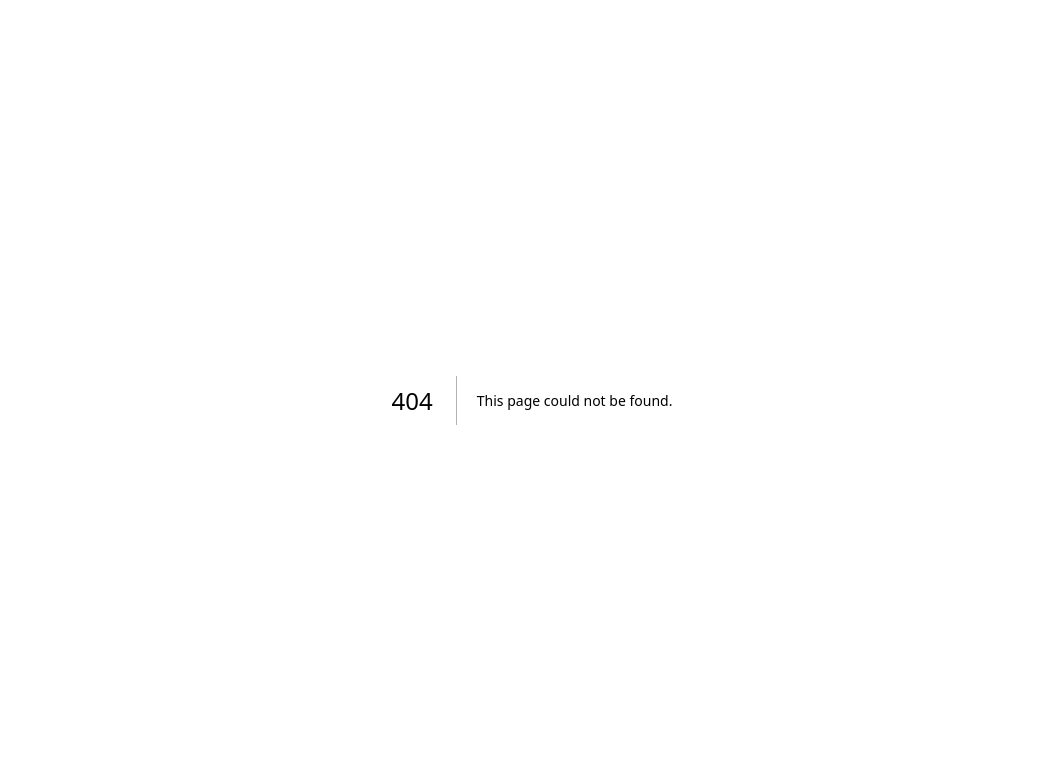
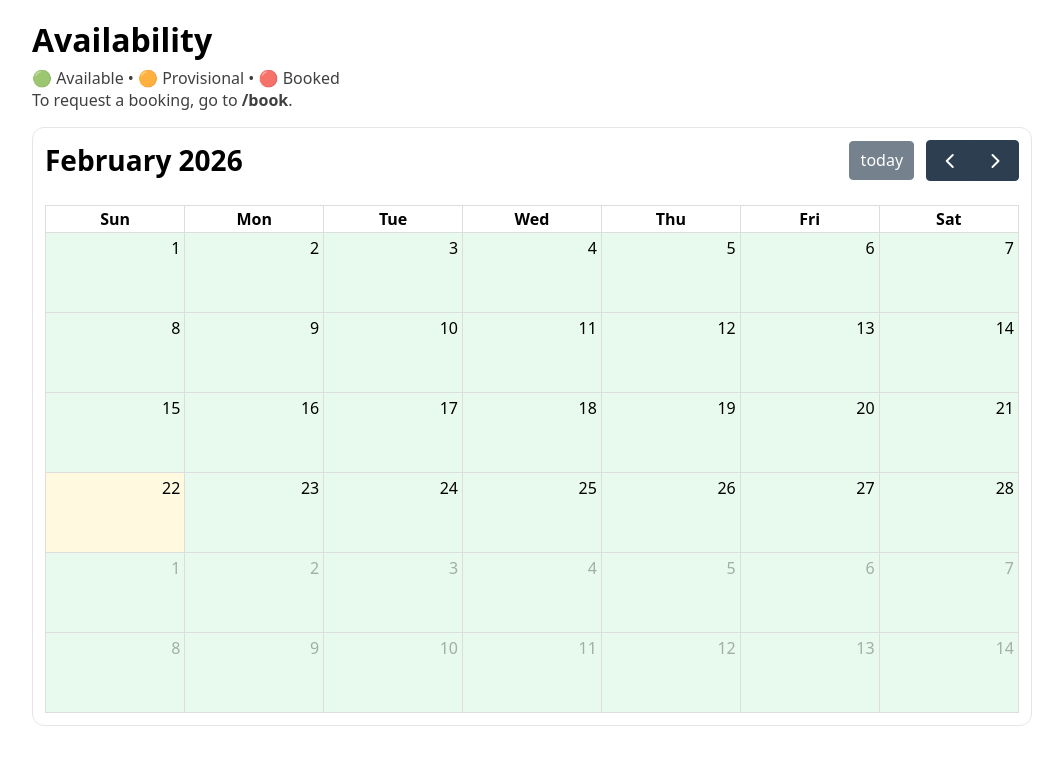
Before and after one commit to Liamdlking/Kingscaravan, a Next.js app: page /availability in a window 1280 px wide. Before the commit this address had no page. Shown: the top 764 px of the page, without its empty margins (108-1171 px from the left). Built offline with nearby package versions, Linux system fonts and the light colour scheme; no server answers.

Commit message:
Add AvailabilityPage component with calendar

```diff
--- /dev/null
+++ b/app/availability/page.tsx
@@ -0,0 +1,83 @@
+"use client";
+
+import React, { useEffect, useMemo, useState } from "react";
+import FullCalendar from "@fullcalendar/react";
+import dayGridPlugin from "@fullcalendar/daygrid";
+
+type Booking = {
+  start_date: string;
+  end_date: string;
+  status: "provisional" | "confirmed";
+};
+
+function iso(d: Date) {
+  const y = d.getFullYear();
+  const m = String(d.getMonth() + 1).padStart(2, "0");
+  const day = String(d.getDate()).padStart(2, "0");
+  return `${y}-${m}-${day}`;
+}
+
+function eachDay(startISO: string, endISO: string) {
+  const out: string[] = [];
+  const start = new Date(`${startISO}T00:00:00.000Z`);
+  const end = new Date(`${endISO}T00:00:00.000Z`);
+  for (let d = new Date(start); d < end; d.setUTCDate(d.getUTCDate() + 1)) out.push(d.toISOString().slice(0, 10));
+  return out;
+}
+
+export default function AvailabilityPage() {
+  const [bookings, setBookings] = useState<Booking[]>([]);
+
+  useEffect(() => {
+    (async () => {
+      const res = await fetch("/api/bookings");
+      const json = await res.json();
+      setBookings(json.bookings ?? []);
+    })();
+  }, []);
+
+  const { confirmedDates, provisionalDates } = useMemo(() => {
+    const confirmed = new Set<string>();
+    const provisional = new Set<string>();
+    for (const b of bookings) {
+      const days = eachDay(b.start_date, b.end_date);
+      if (b.status === "confirmed") days.forEach((d) => confirmed.add(d));
+      if (b.status === "provisional") days.forEach((d) => provisional.add(d));
+    }
+    return { confirmedDates: confirmed, provisionalDates: provisional };
+  }, [bookings]);
+
+  const dayCellClassNames = (info: any) => {
+    const d = iso(info.date);
+    if (confirmedDates.has(d)) return ["day-confirmed"];
+    if (provisionalDates.has(d)) return ["day-provisional"];
+    return ["day-available"];
+  };
+
+  return (
+    <div style={{ maxWidth: 1000, margin: "0 auto", padding: 18 }}>
+      <style>{`
+        .day-available { background: rgba(34,197,94,0.10); }
+        .day-confirmed { background: rgba(239,68,68,0.12); }
+        .day-provisional { background: rgba(245,158,11,0.14); }
+        .fc .fc-daygrid-day-frame { border-radius: 8px; overflow: hidden; }
+      `}</style>
+
+      <h1 style={{ margin: "0 0 6px" }}>Availability</h1>
+      <p style={{ margin: "0 0 16px", opacity: 0.75 }}>
+        🟢 Available • 🟠 Provisional • 🔴 Booked
+        <br />
+        To request a booking, go to <b>/book</b>.
+      </p>
+
+      <div style={{ padding: 12, borderRadius: 12, border: "1px solid #e6e6e6", background: "white" }}>
+        <FullCalendar
+          plugins={[dayGridPlugin]}
+          initialView="dayGridMonth"
+          height="auto"
+          dayCellClassNames={dayCellClassNames}
+        />
+      </div>
+    </div>
+  );
+}
```
